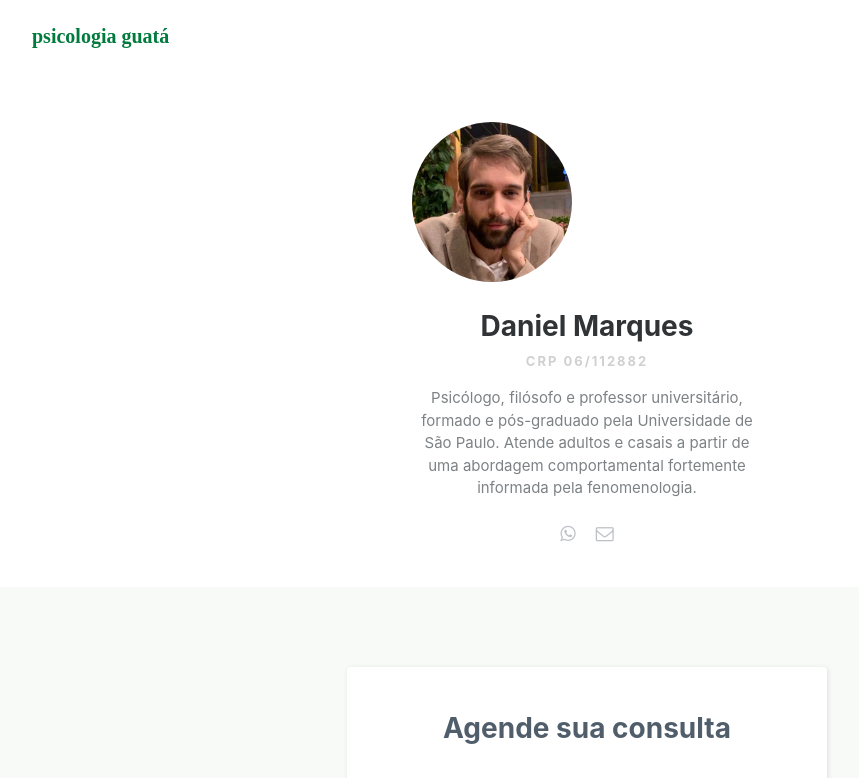
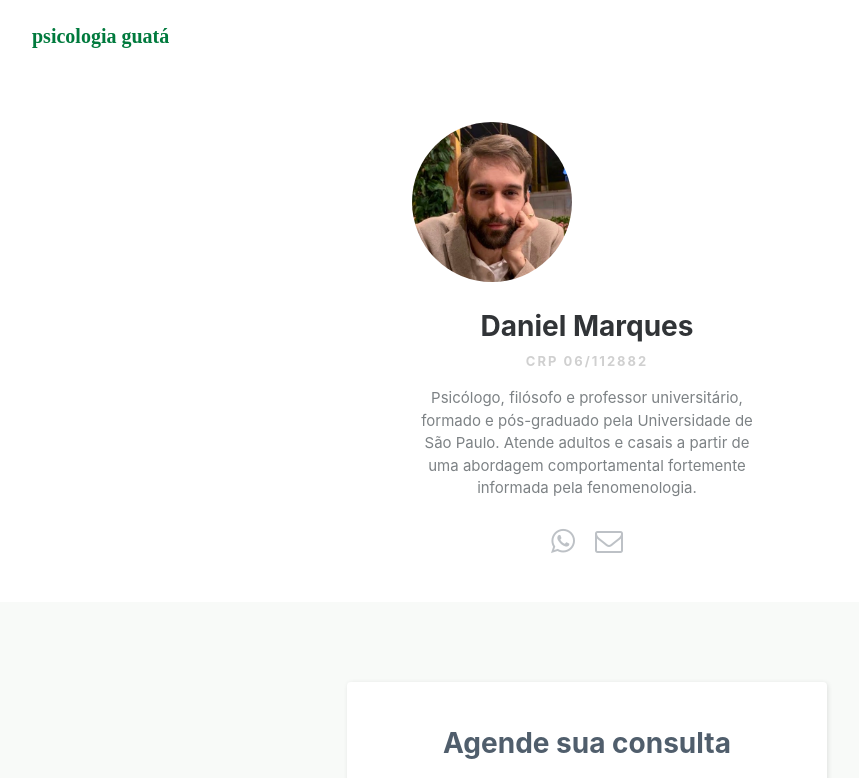
Before and after one commit to dbmrq/guata, a plain HTML site: page daniel.html in a window 1280 px wide. Shown: the top 778 px of the page, without its empty margins (53-912 px from the left). Drawn offline with nearby package versions, Linux system fonts and the light colour scheme; a web font is replaced by a local one.

Commit message:
Automatic update

```diff
--- a/daniel.html
+++ b/daniel.html
@@ -79,7 +79,7 @@
                     <h3 class="name">Daniel Marques</h3>
                     <p class="title">CRP 06/112882</p>
                     <p class="description">Psicólogo, filósofo e professor universitário, formado e pós-graduado pela Universidade de São Paulo. Atende adultos e casais a partir de uma abordagem comportamental fortemente informada pela fenomenologia.</p>
-                    <div class="social"><a href="https://api.whatsapp.com/send?phone=5511976680011"><i class="fa fa-whatsapp"></i></a><a href="mailto:daniel@clinicaguata.com"><i class="fa fa-envelope-o"></i></a></div>
+                    <div class="social"><a href="https://api.whatsapp.com/send?phone=5511976680011" style="font-size: 28px;"><i class="fa fa-whatsapp" style="font-size: 36;width: 40;height: 40;"></i></a><a href="mailto:daniel@clinicaguata.com" style="font-size: 28px;"><i class="fa fa-envelope-o" style="font-size: 36;width: 40;height: 40;"></i></a></div>
                 </div>
             </div>
         </div>
```
